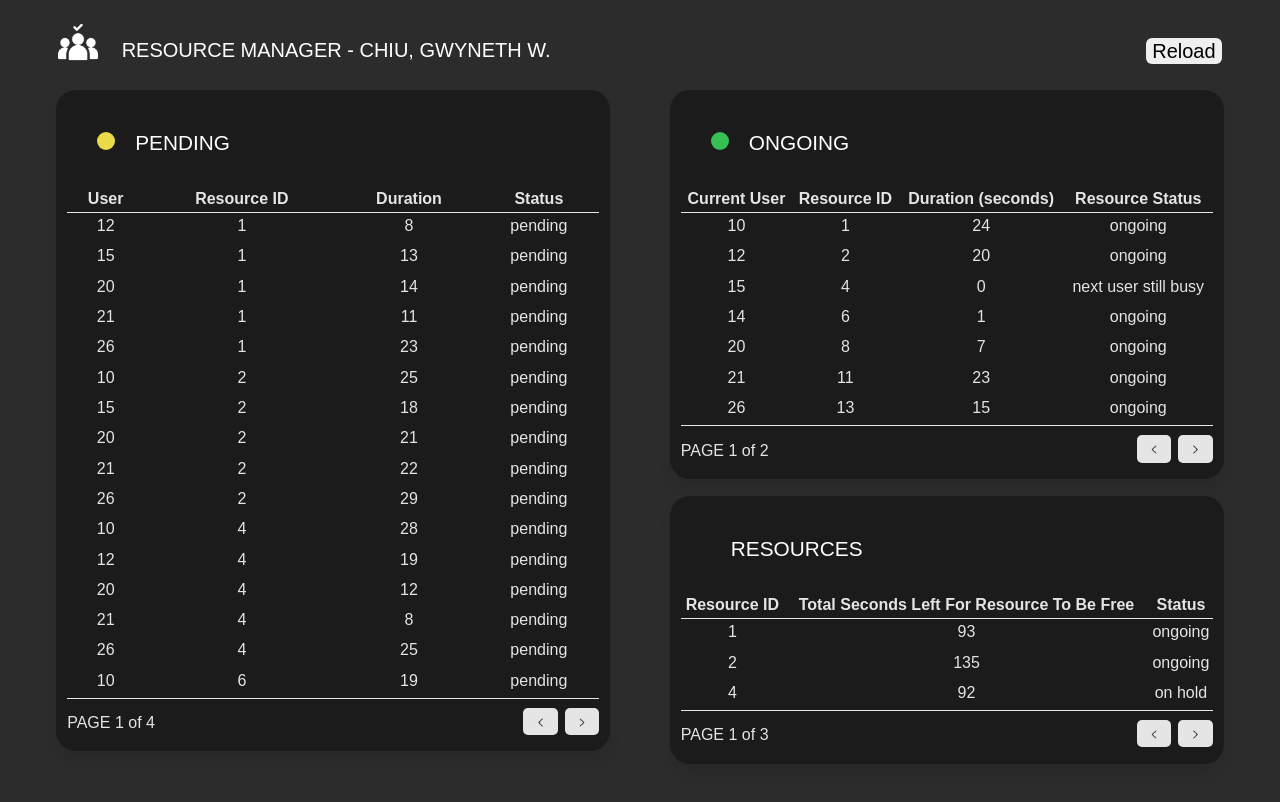
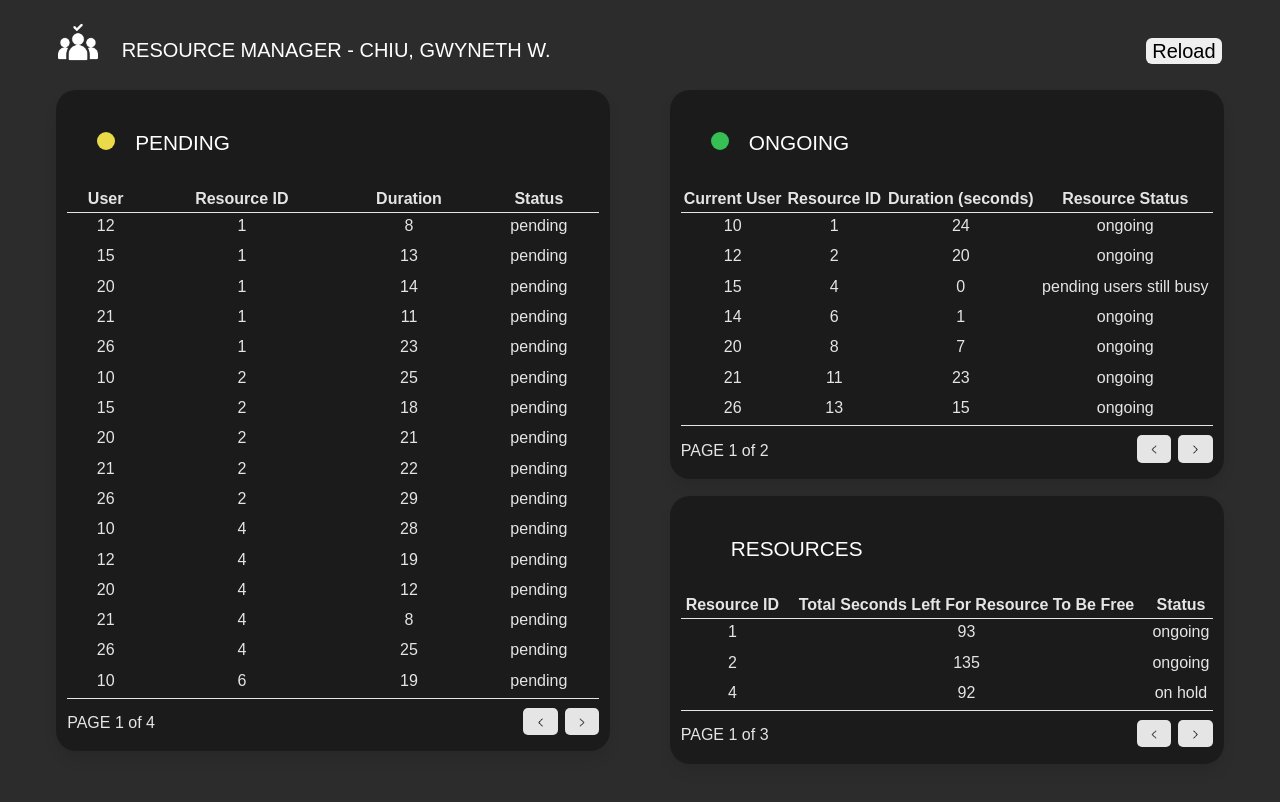
Before and after one commit to GWC523/CMSC-125-MP1, a React (Create React App) app: page / in a window 1280 px wide. Shown: the top 802 px of the page. Built offline with nearby package versions, Linux system fonts and the light colour scheme.

Commit message:
Updated app.js

```diff
--- a/src/App.js
+++ b/src/App.js
@@ -20,7 +20,6 @@ function App() {
   const [counters, setCounters] = useState([]);
   const [totalDuration, setTotalDuration] = useState([]);
 
-  ///////////TO PUT IN SEPARATE FILE//////////////
   const [resources, setResources] = useState([]);
 
   //Generate a random number min - max
@@ -155,7 +154,7 @@ function App() {
     var duration = [...totalDuration];
     var currentPending = [...pending];
     for(var i = 0; i <= list.length - 1; i++) {
-        if(list[i]['duration'] !== 0 && list[i]['status'] != 'done' && list[i]['status'] != 'next user still busy' && list[i]['status'] != 'waiting') {
+        if(list[i]['duration'] !== 0 && list[i]['status'] != 'done' && list[i]['status'] != 'pending users still busy' && list[i]['status'] != 'waiting') {
           //decrement duration per 1 second
           list[i]['duration'] = list[i]['duration'] - 1;
           if(duration[i]['duration'] !== 0) {
@@ -176,7 +175,7 @@ function App() {
               for(var j = 0; j < currentPending.length; j++) {
                 //check if user is still using a resource then dont swap
                 if(currentPending[j]['resource'] === list[i]['resource'] && currentPending[j]['status'] != 'ongoing') {
-                  const found = list.filter((info) => info.user === currentPending[j]['user'] && info.status !== 'next user still busy' && info.status !== 'done');
+                  const found = list.filter((info) => info.user === currentPending[j]['user'] && info.status !== 'pending users still busy' && info.status !== 'done');
                   console.log(found)
                   //if free then swap
                   if(found.length === 0) {
@@ -191,7 +190,7 @@ function App() {
                     break;
                   } else {
                     //if not free, go to next user
-                    list[i]['status'] = 'next user still busy';
+                    list[i]['status'] = 'pending users still busy';
                     duration[i]['stat'] = 'on hold';
                   }
                 }
```
